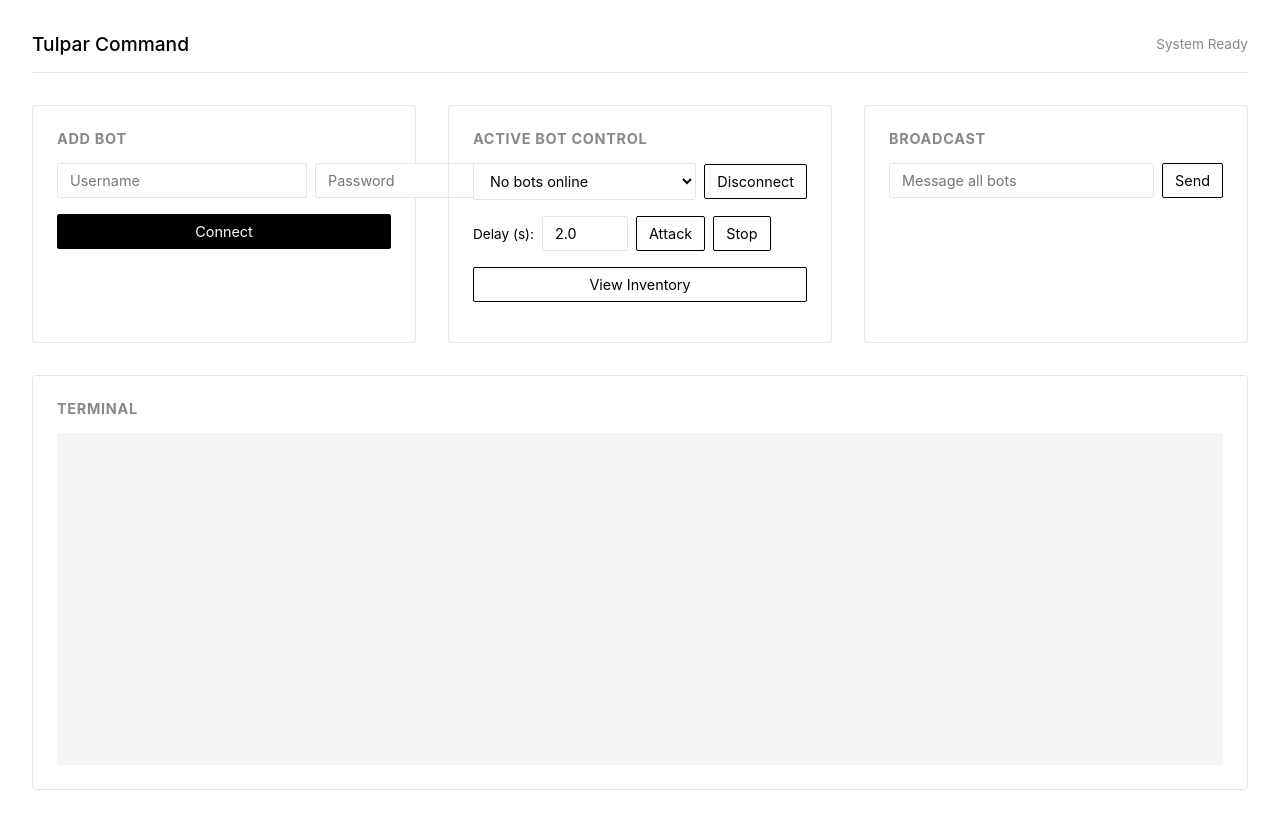
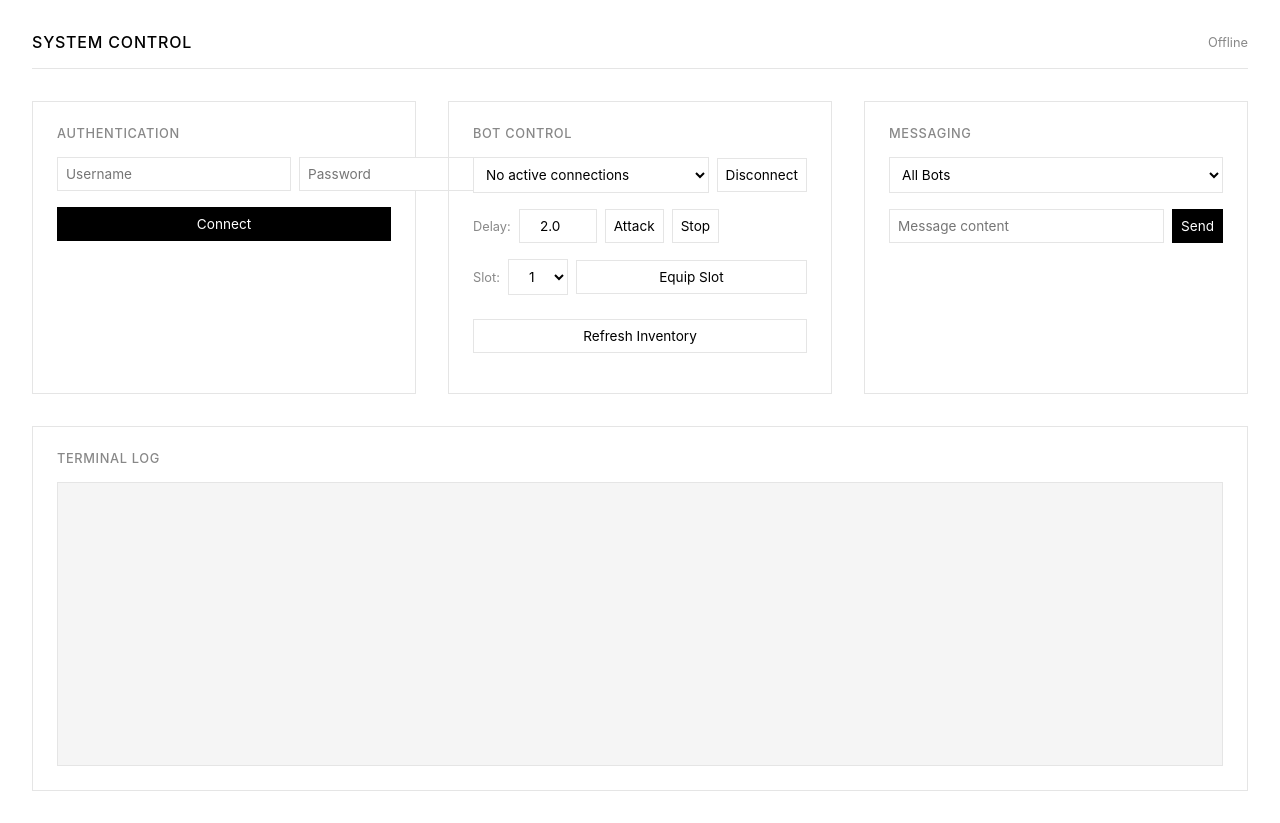
Before and after one commit to zmendless/afk-client2, a website: page index.html in a window 1280 px wide. Both pictures are taken after typing "Sample" into the empty fields and a click on the button "Send". Drawn offline with Linux system fonts and the light colour scheme; no server answers.

Commit message:
Refactor index.html for layout and style changes
Updated HTML structure and styles for improved layout and functionality.

```diff
--- a/index.html
+++ b/index.html
@@ -3,7 +3,7 @@
 <head>
     <meta charset="UTF-8">
     <meta name="viewport" content="width=device-width, initial-scale=1.0">
-    <title>Tulpar Command</title>
+    <title>Command</title>
     <style>
         :root {
             --bg: #ffffff;
@@ -16,13 +16,13 @@
             :root {
                 --bg: #111111;
                 --fg: #ffffff;
-                --border: #333333;
-                --hover: #222222;
+                --border: #222222;
+                --hover: #1a1a1a;
             }
         }
 
         body {
-            font-family: -apple-system, BlinkMacSystemFont, "Segoe UI", Roboto, sans-serif;
+            font-family: -apple-system, BlinkMacSystemFont, sans-serif;
             background-color: var(--bg);
             color: var(--fg);
             margin: 0;
@@ -38,10 +38,10 @@
             border-bottom: 1px solid var(--border);
         }
 
-        h1 { margin: 0; font-size: 1.2rem; font-weight: 500; }
-        h2 { font-size: 0.9rem; text-transform: uppercase; letter-spacing: 0.05em; margin: 0 0 1rem 0; color: #888; }
+        h1 { margin: 0; font-size: 1rem; font-weight: 500; text-transform: uppercase; letter-spacing: 0.05em; }
+        h2 { font-size: 0.8rem; text-transform: uppercase; letter-spacing: 0.05em; margin: 0 0 1rem 0; color: #888; font-weight: 500; }
 
-        .status { font-size: 0.85rem; color: #888; }
+        .status { font-size: 0.8rem; color: #888; }
 
         .grid {
             display: grid;
@@ -52,7 +52,7 @@
         .panel {
             border: 1px solid var(--border);
             padding: 1.5rem;
-            border-radius: 4px;
+            border-radius: 0px;
         }
 
         .row {
@@ -63,68 +63,68 @@
         }
 
         input, select, button {
-            padding: 0.5rem 0.75rem;
+            padding: 0.5rem;
             font-family: inherit;
-            font-size: 0.9rem;
+            font-size: 0.85rem;
             border: 1px solid var(--border);
             background: var(--bg);
             color: var(--fg);
-            border-radius: 2px;
+            border-radius: 0px;
             outline: none;
         }
 
         input:focus, select:focus { border-color: var(--fg); }
+        input, select { flex: 1; }
 
-        input, select { flex: 1; }
-        input[type="number"] { max-width: 60px; }
+        .short-input { max-width: 60px; text-align: center; }
 
         button {
             background: var(--fg);
             color: var(--bg);
             cursor: pointer;
             border: 1px solid var(--fg);
-            transition: all 0.2s;
+            transition: opacity 0.15s ease;
             white-space: nowrap;
         }
 
-        button:hover {
-            background: var(--bg);
-            color: var(--fg);
-        }
+        button:hover { opacity: 0.8; }
 
         .btn-outline {
             background: var(--bg);
             color: var(--fg);
+            border: 1px solid var(--border);
         }
 
         .btn-outline:hover {
             background: var(--hover);
+            border-color: var(--fg);
         }
 
         #console {
-            height: 300px;
+            height: 250px;
             overflow-y: auto;
             font-family: monospace;
-            font-size: 0.8rem;
+            font-size: 0.75rem;
             color: #888;
             padding: 1rem;
             background: var(--hover);
-            border-radius: 2px;
+            border: 1px solid var(--border);
         }
 
-        ul { list-style: none; padding: 0; margin: 0; font-size: 0.85rem; }
+        ul { list-style: none; padding: 0; margin: 0; font-size: 0.8rem; }
         li { display: flex; justify-content: space-between; padding: 0.25rem 0; border-bottom: 1px solid var(--border); }
     </style>
 </head>
 <body>
+
     <header>
-        <h1>Tulpar Command</h1>
-        <div id="status" class="status">System Ready</div>
+        <h1>System Control</h1>
+        <div id="status" class="status">Offline</div>
     </header>
 
     <div class="grid">
         <div class="panel">
-            <h2>Add Bot</h2>
+            <h2>Authentication</h2>
             <div class="row">
                 <input id="user" placeholder="Username">
                 <input id="pass" type="password" placeholder="Password">
@@ -133,36 +133,57 @@
         </div>
 
         <div class="panel">
-            <h2>Active Bot Control</h2>
+            <h2>Bot Control</h2>
             <div class="row">
                 <select id="bot-select">
-                    <option value="" disabled selected>No bots online</option>
+                    <option value="" disabled selected>No active connections</option>
                 </select>
                 <button class="btn-outline" onclick="action('disconnect')">Disconnect</button>
             </div>
 
             <div class="row">
-                <span style="font-size: 0.85rem;">Delay (s):</span>
-                <input id="delay" type="number" step="0.5" min="0.5" value="2.0">
+                <span class="status">Delay:</span>
+                <input id="delay" class="short-input" type="number" step="0.5" min="0.5" value="2.0">
                 <button class="btn-outline" onclick="attack('start')">Attack</button>
                 <button class="btn-outline" onclick="attack('stop')">Stop</button>
             </div>
 
-            <button class="btn-outline" onclick="checkInventory()" style="width: 100%; margin-bottom: 1rem;">View Inventory</button>
-            <div id="invResult"></div>
+            <div class="row">
+                <span class="status">Slot:</span>
+                <select id="hotbar-slot" class="short-input">
+                    <option value="0">1</option>
+                    <option value="1">2</option>
+                    <option value="2">3</option>
+                    <option value="3">4</option>
+                    <option value="4">5</option>
+                    <option value="5">6</option>
+                    <option value="6">7</option>
+                    <option value="7">8</option>
+                    <option value="8">9</option>
+                </select>
+                <button class="btn-outline" onclick="swapHotbar()" style="flex: 1;">Equip Slot</button>
+            </div>
+
+            <button class="btn-outline" onclick="checkInventory()" style="width: 100%; margin-top: 0.5rem;">Refresh Inventory</button>
+            <div id="invResult" style="margin-top: 1rem;"></div>
         </div>
 
         <div class="panel">
-            <h2>Broadcast</h2>
+            <h2>Messaging</h2>
             <div class="row">
-                <input id="msg" placeholder="Message all bots">
-                <button class="btn-outline" onclick="broadcast()">Send</button>
+                <select id="chat-target-select">
+                    <option value="all">All Bots</option>
+                </select>
+            </div>
+            <div class="row">
+                <input id="msg" placeholder="Message content">
+                <button onclick="sendChat()">Send</button>
             </div>
         </div>
     </div>
 
     <div class="panel" style="margin-top: 2rem;">
-        <h2>Terminal</h2>
+        <h2>Terminal Log</h2>
         <div id="console"></div>
     </div>
 
@@ -184,37 +205,46 @@
             });
             const result = await res.json();
             setStatus(result.message || result.error);
-            updateBotList();
+            updateBotLists();
         }
 
-        async function updateBotList() {
+        async function updateBotLists() {
             const res = await fetch('/api/bots');
             const bots = await res.json();
-            const select = document.getElementById('bot-select');
-            const currentVal = select.value;
 
-            select.innerHTML = '';
+            const ctrlSelect = document.getElementById('bot-select');
+            const chatSelect = document.getElementById('chat-target-select');
+
+            const lastCtrlVal = ctrlSelect.value;
+            const lastChatVal = chatSelect.value;
+
+            ctrlSelect.innerHTML = '';
+            chatSelect.innerHTML = '<option value="all">All Bots</option>';
+
             if (bots.length === 0) {
-                select.innerHTML = '<option value="" disabled selected>No bots online</option>';
+                ctrlSelect.innerHTML = '<option value="" disabled selected>No active connections</option>';
                 return;
             }
 
             bots.forEach(b => {
-                const opt = document.createElement('option');
-                opt.value = b;
-                opt.innerText = b;
-                select.appendChild(opt);
+                const opt1 = document.createElement('option');
+                opt1.value = b; opt1.innerText = b;
+                ctrlSelect.appendChild(opt1);
+
+                const opt2 = document.createElement('option');
+                opt2.value = b; opt2.innerText = b;
+                chatSelect.appendChild(opt2);
             });
 
-            if (bots.includes(currentVal)) select.value = currentVal;
+            if (bots.includes(lastCtrlVal)) ctrlSelect.value = lastCtrlVal;
+            if (lastChatVal === 'all' || bots.includes(lastChatVal)) chatSelect.value = lastChatVal;
         }
 
-        setInterval(updateBotList, 3000); // Auto-refresh dropdown
+        setInterval(updateBotLists, 3000);
 
         function addBot() {
             req('/api/bots/add', { username: user.value, password: pass.value });
-            user.value = '';
-            pass.value = '';
+            user.value = ''; pass.value = '';
         }
 
         function action(type) {
@@ -228,8 +258,15 @@
             if (bot) req(`/api/bots/attack/${state}`, { username: bot, delay });
         }
 
-        function broadcast() {
-            req('/api/bots/chat', { target: 'all', message: msg.value });
+        function swapHotbar() {
+            const bot = document.getElementById('bot-select').value;
+            const slot = document.getElementById('hotbar-slot').value;
+            if (bot) req('/api/bots/hotbar', { username: bot, slot: slot });
+        }
+
+        function sendChat() {
+            const target = document.getElementById('chat-target-select').value;
+            req('/api/bots/chat', { target: target, message: msg.value });
             msg.value = '';
         }
 
@@ -247,13 +284,13 @@
             }
 
             if (data.length === 0) {
-                invContainer.innerHTML = '<p style="font-size:0.8rem;text-align:center;">Empty</p>';
+                invContainer.innerHTML = '<p style="font-size:0.75rem; text-align:center; color:#888;">Empty</p>';
                 return;
             }
 
             let html = '<ul>';
             data.forEach(item => {
-                html += `<li><span>${item.name}</span> <span>${item.count}</span></li>`;
+                html += `<li><span>${item.name}</span><span>${item.count}</span></li>`;
             });
             html += '</ul>';
             invContainer.innerHTML = html;
```
